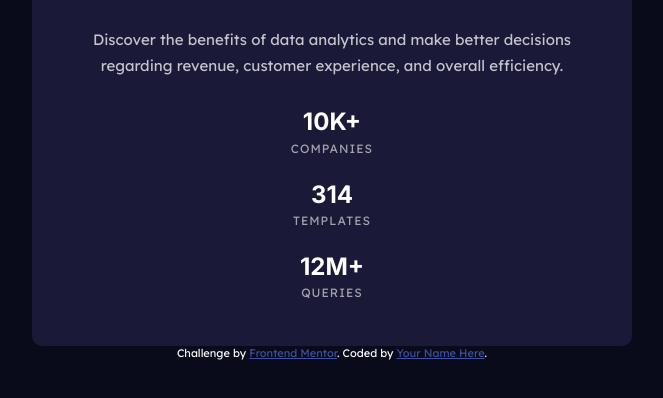
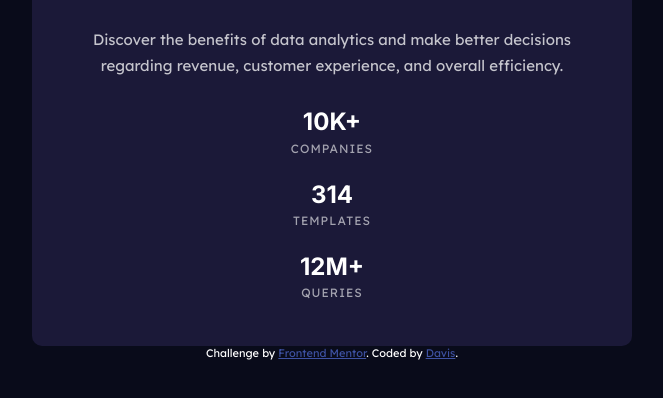
Before and after one commit to davislocs/Stats-preview-card-component, a plain HTML site: page index.html in a window 1280 px wide. Shown: the part 656-1054 px from the top of the page, without its empty margins (308-971 px from the left). Drawn offline with Linux system fonts and the light colour scheme.

Commit message:
Update index.html

```diff
--- a/index.html
+++ b/index.html
@@ -34,7 +34,7 @@
     </article>
     <footer class="attribution">
       Challenge by <a href="https://www.frontendmentor.io?ref=challenge" target="_blank">Frontend Mentor</a>.
-      Coded by <a href="#">Your Name Here</a>.
+      Coded by <a href="#">Davis</a>.
     </footer>
   </main>
 </body>
```
